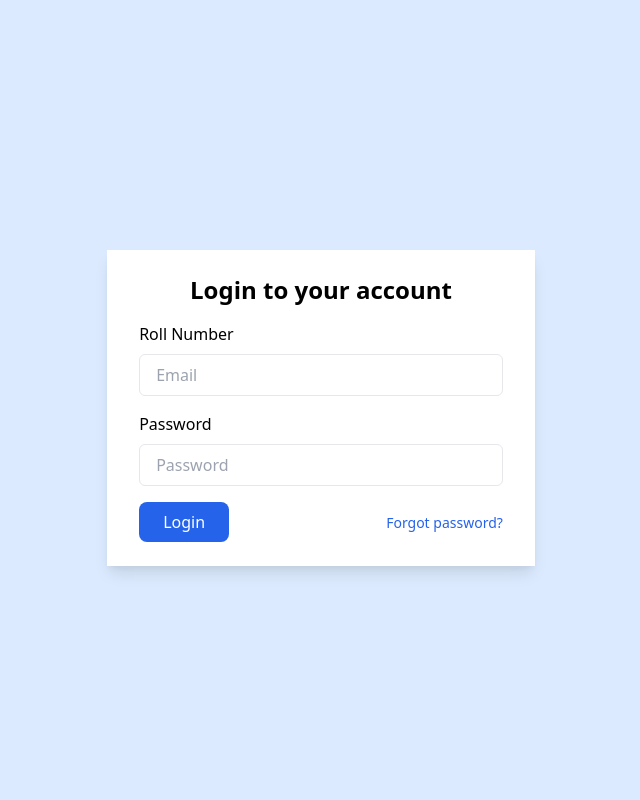
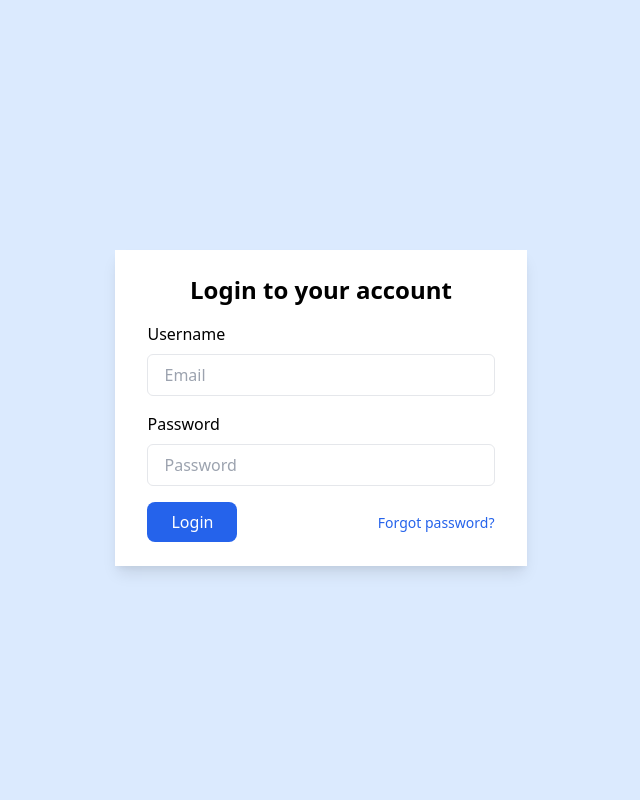
Before and after one commit to KamikazeTIET/easyAttendance, a Django app: page /login/ in a window 1280 px wide. Shown: the whole page, without its empty margins (319-959 px from the left). Run offline with Django 4.2, Linux system fonts and the light colour scheme.

Commit message:
Initial Commit

```diff
--- a/attendance/templates/attendance/login_page.html
+++ b/attendance/templates/attendance/login_page.html
@@ -28,7 +28,7 @@
                 {% csrf_token %}
                 <div class="mt-4">
                     <div>
-                        <label class="block" for="email">Roll Number<label>
+                        <label class="block" for="email">Username<label>
                                 <input name="username" type="text" placeholder="Email"
                                     class="w-full px-4 py-2 mt-2 border rounded-md focus:outline-none focus:ring-1 focus:ring-blue-600">
                     </div>
```
Also changed, not shown: db.sqlite3.
